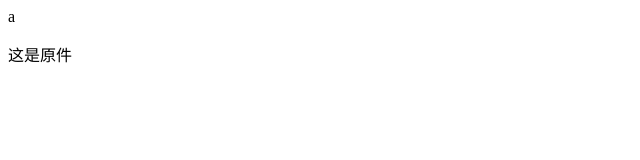
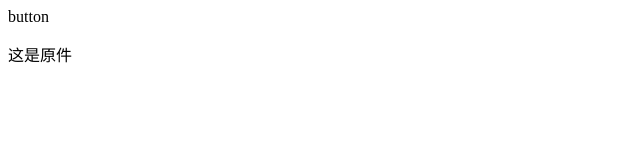
Before and after one commit to Uranusmym/mym, a plain HTML site: page index.html in a window 1280 px wide. Shown: the full height of the page, 0-640 px from the left. Drawn offline with Linux system fonts and the light colour scheme.

Commit message:
some operations

```diff
--- a/index.html
+++ b/index.html
@@ -1,6 +1,6 @@
 <html>
 
-	<a hrep="www.baidu.com">a
+	<a hrep="www.baidu.com">button
 	<p> 这是原件 </p>
 
 	</html>
```
Also changed, not shown: 2 other files.
